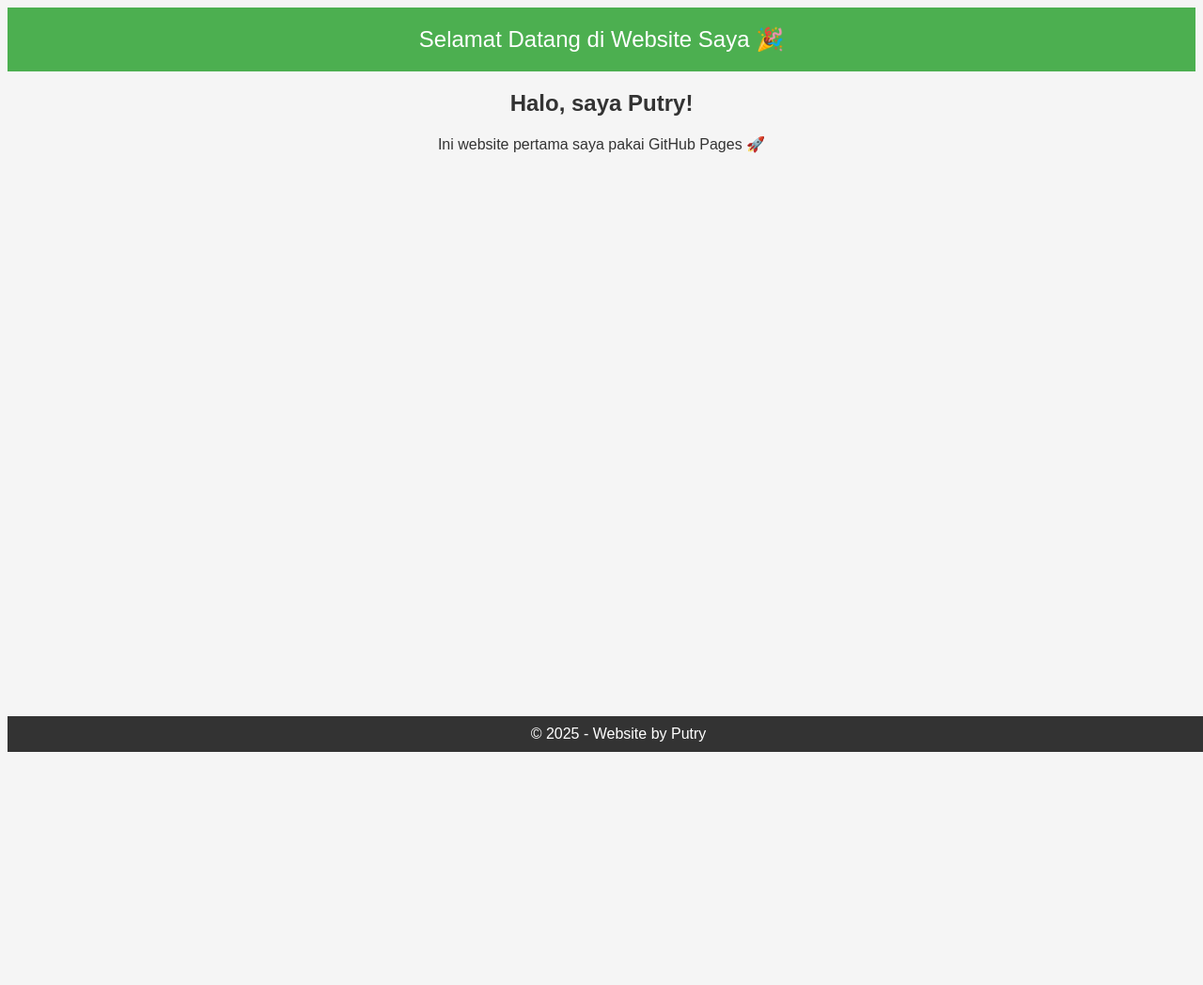
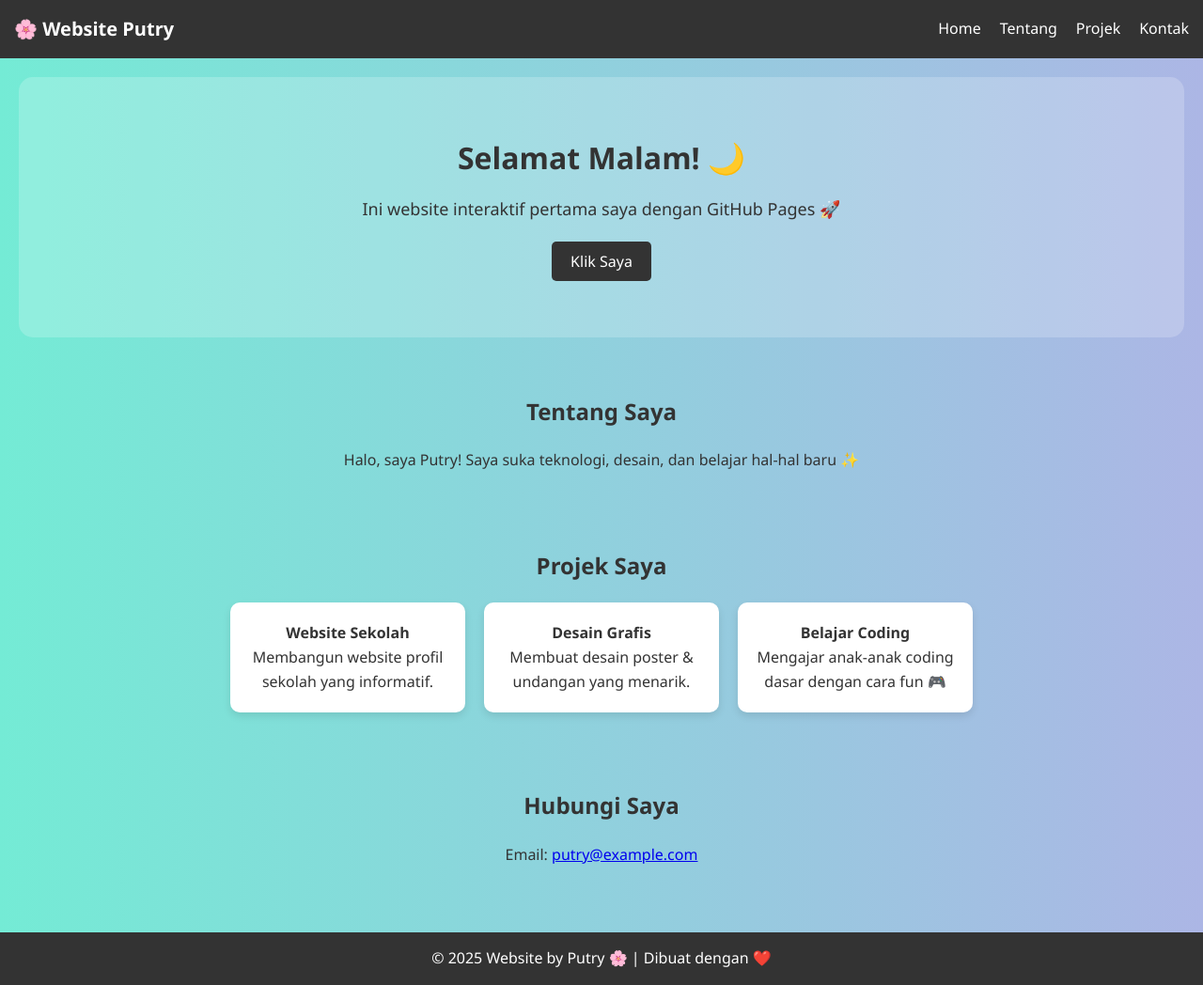
Before and after one commit to putrybatukarang-max/About-Magdalena, a plain HTML site: page index.html in a window 1280 px wide. Shown: the whole page at 94% size. Before the commit the page ends 800 px from the top, so only its background shows below. Drawn offline with Linux system fonts and the light colour scheme.

Commit message:
Update index.html

```diff
--- a/index.html
+++ b/index.html
@@ -3,43 +3,194 @@
 <head>
   <meta charset="UTF-8">
   <meta name="viewport" content="width=device-width, initial-scale=1.0">
-  <title>Website Pertama Saya</title>
+  <title>Website Putry</title>
   <style>
+    /* === Reset dasar === */
+    * {
+      margin: 0;
+      padding: 0;
+      box-sizing: border-box;
+      font-family: 'Segoe UI', Arial, sans-serif;
+    }
+
     body {
-      font-family: Arial, sans-serif;
+      background: linear-gradient(to right, #74ebd5, #ACB6E5);
+      color: #333;
+      line-height: 1.6;
+    }
+
+    /* === Navbar === */
+    nav {
+      background: #333;
+      color: white;
+      padding: 15px;
+      display: flex;
+      justify-content: space-between;
+      align-items: center;
+      position: sticky;
+      top: 0;
+    }
+    nav h1 {
+      font-size: 20px;
+    }
+    nav ul {
+      list-style: none;
+      display: flex;
+    }
+    nav ul li {
+      margin-left: 20px;
+    }
+    nav ul li a {
+      color: white;
+      text-decoration: none;
+      transition: 0.3s;
+    }
+    nav ul li a:hover {
+      color: #74ebd5;
+    }
+
+    /* === Hero Section === */
+    header {
       text-align: center;
-      background: #f5f5f5;
+      padding: 60px 20px;
+      background: rgba(255,255,255,0.2);
+      border-radius: 15px;
+      margin: 20px;
+    }
+    header h2 {
+      font-size: 32px;
+      margin-bottom: 15px;
+      animation: fadeInDown 1.5s ease;
+    }
+    header p {
+      font-size: 18px;
+      margin-bottom: 20px;
+    }
+    header button {
+      padding: 10px 20px;
+      font-size: 16px;
+      border: none;
+      background: #333;
+      color: white;
+      border-radius: 5px;
+      cursor: pointer;
+      transition: 0.3s;
+    }
+    header button:hover {
+      background: #74ebd5;
       color: #333;
     }
-    header {
-      background: #4CAF50;
-      color: white;
-      padding: 20px;
+
+    /* === Section konten === */
+    section {
+      padding: 40px 20px;
+      text-align: center;
+    }
+    section h3 {
+      margin-bottom: 20px;
       font-size: 24px;
     }
-    main {
-      margin: 20px;
+    .cards {
+      display: flex;
+      justify-content: center;
+      flex-wrap: wrap;
+      gap: 20px;
     }
+    .card {
+      background: white;
+      padding: 20px;
+      border-radius: 10px;
+      box-shadow: 0 4px 8px rgba(0,0,0,0.1);
+      width: 250px;
+      transition: transform 0.3s;
+    }
+    .card:hover {
+      transform: translateY(-10px);
+    }
+
+    /* === Footer === */
     footer {
       background: #333;
       color: white;
-      padding: 10px;
-      position: fixed;
-      bottom: 0;
-      width: 100%;
+      text-align: center;
+      padding: 15px;
+      margin-top: 30px;
+    }
+
+    /* === Animasi === */
+    @keyframes fadeInDown {
+      from { opacity: 0; transform: translateY(-50px); }
+      to { opacity: 1; transform: translateY(0); }
     }
   </style>
 </head>
 <body>
-  <header>
-    Selamat Datang di Website Saya 🎉
+
+  <!-- Navbar -->
+  <nav>
+    <h1>🌸 Website Putry</h1>
+    <ul>
+      <li><a href="#home">Home</a></li>
+      <li><a href="#about">Tentang</a></li>
+      <li><a href="#projects">Projek</a></li>
+      <li><a href="#contact">Kontak</a></li>
+    </ul>
+  </nav>
+
+  <!-- Hero -->
+  <header id="home">
+    <h2 id="greeting">Selamat Datang! 🎉</h2>
+    <p>Ini website interaktif pertama saya dengan GitHub Pages 🚀</p>
+    <button onclick="alert('Terima kasih sudah berkunjung 💖')">Klik Saya</button>
   </header>
-  <main>
-    <h2>Halo, saya Putry!</h2>
-    <p>Ini website pertama saya pakai GitHub Pages 🚀</p>
-  </main>
+
+  <!-- About -->
+  <section id="about">
+    <h3>Tentang Saya</h3>
+    <p>Halo, saya Putry! Saya suka teknologi, desain, dan belajar hal-hal baru ✨</p>
+  </section>
+
+  <!-- Projects -->
+  <section id="projects">
+    <h3>Projek Saya</h3>
+    <div class="cards">
+      <div class="card">
+        <h4>Website Sekolah</h4>
+        <p>Membangun website profil sekolah yang informatif.</p>
+      </div>
+      <div class="card">
+        <h4>Desain Grafis</h4>
+        <p>Membuat desain poster & undangan yang menarik.</p>
+      </div>
+      <div class="card">
+        <h4>Belajar Coding</h4>
+        <p>Mengajar anak-anak coding dasar dengan cara fun 🎮</p>
+      </div>
+    </div>
+  </section>
+
+  <!-- Contact -->
+  <section id="contact">
+    <h3>Hubungi Saya</h3>
+    <p>Email: <a href="mailto:putry@example.com">putry@example.com</a></p>
+  </section>
+
+  <!-- Footer -->
   <footer>
-    © 2025 - Website by Putry
+    © 2025 Website by Putry 🌸 | Dibuat dengan ❤️
   </footer>
+
+  <script>
+    // Script untuk ucapan otomatis sesuai waktu
+    const greeting = document.getElementById("greeting");
+    const hour = new Date().getHours();
+    if (hour < 12) {
+      greeting.textContent = "Selamat Pagi! 🌅";
+    } else if (hour < 18) {
+      greeting.textContent = "Selamat Siang! ☀️";
+    } else {
+      greeting.textContent = "Selamat Malam! 🌙";
+    }
+  </script>
 </body>
 </html>
```
